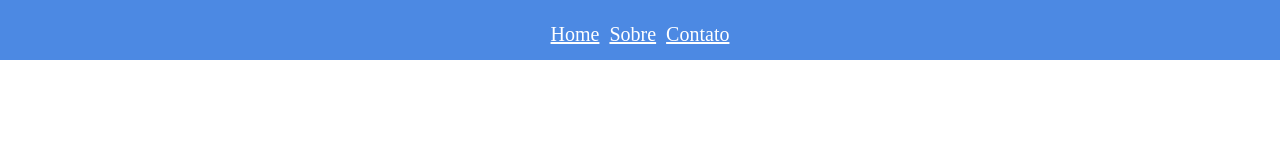
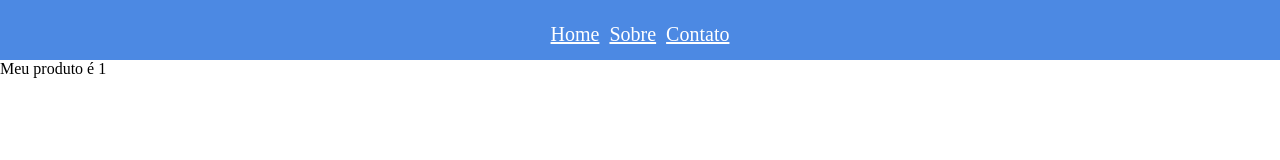
Before and after one commit to kevinfaisca/React-Node_01, a React (Create React App) app: page /produto/1 in a window 1280 px wide. Before the commit this address had no page. Shown: the top 160 px of the page. Built offline with nearby package versions, Linux system fonts and the light colour scheme.

Commit message:
fim parte de estudos, iniciando projeto react primeFlix

```diff
--- /dev/null
+++ b/src/pages/Erro/index.js
@@ -0,0 +1,8 @@
+function Erro(){
+    return(
+        <div>
+            <h2>Ops parace que essa página não existe!</h2>
+        </div>
+    )
+}
+export default Erro
--- /dev/null
+++ b/src/pages/Produto/index.js
@@ -0,0 +1,13 @@
+import { useParams } from "react-router-dom";
+
+function Produto(){
+    const {id} = useParams();
+
+    return(
+        <div>
+            Meu produto é {id}
+        </div>
+
+    )
+}
+export default Produto;
--- a/src/routes.js
+++ b/src/routes.js
@@ -3,6 +3,8 @@
 import Sobre from './pages/Sobre';
 import Contato from './pages/Contato';
 import Header from './components/Header'
+import Erro from './pages/Erro'
+import Produto from './pages/Produto'
 
 function RoutesApp(){
     return(
@@ -12,6 +14,9 @@
                 <Route  path='/' element={<Home/>}/>
                 <Route  path='/sobre' element={<Sobre/>}/>
                 <Route  path='/contato' element={<Contato/>}/>
+                <Route  path='/produto/:id' element={<Produto/>}/>
+
+                <Route path="*" element={<Erro/>}></Route>
             </Routes>
         </BrowserRouter>
     )
```
